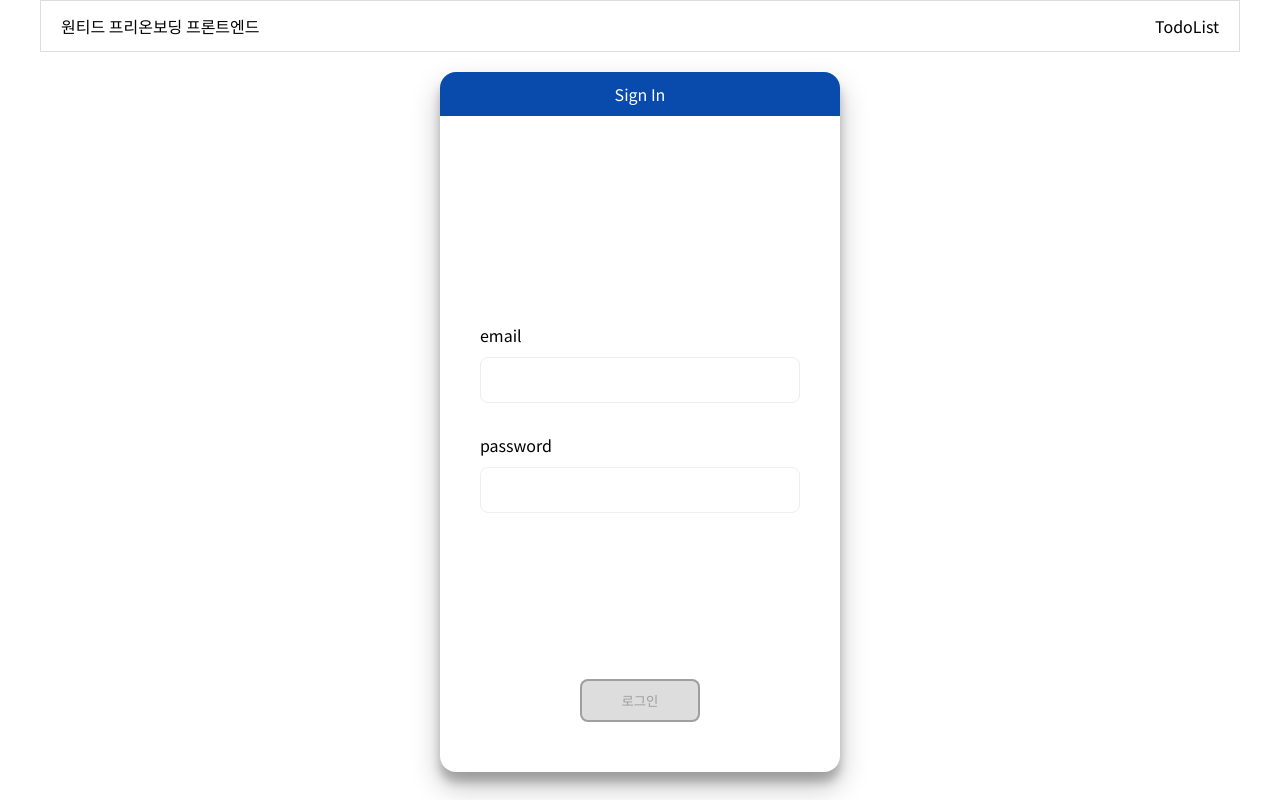
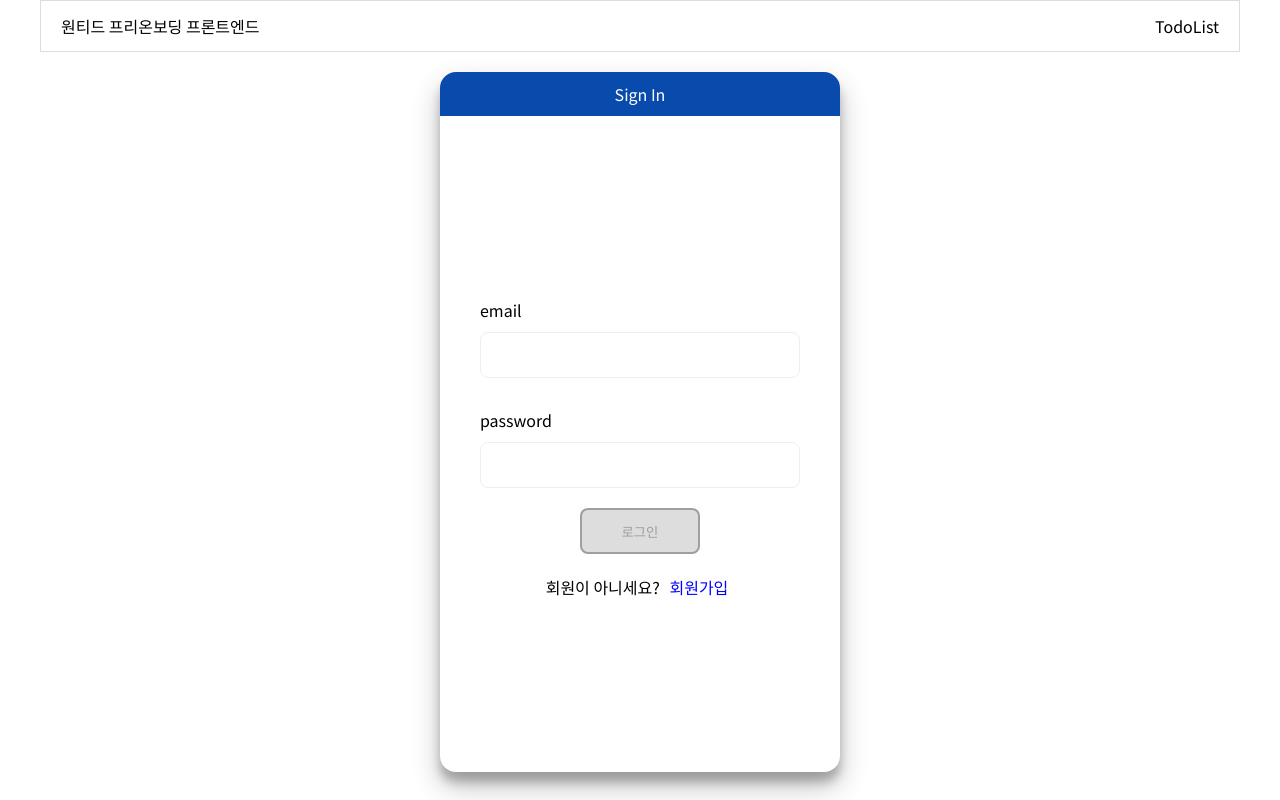
Before and after one commit to jyhan14/wanted-pre-onboarding-frontend, a React (Create React App) app: page /signin in a window 1280 px wide. Built offline with nearby package versions, Linux system fonts and the light colour scheme.

Commit message:
Nav to Signup from Signin

```diff
--- a/src/pages/Signin.jsx
+++ b/src/pages/Signin.jsx
@@ -69,6 +69,10 @@ const Signin = () => {
     }
   };
 
+  const navToSignup = () => {
+    navigate('/signup')
+  }
+
   return (
     <>
       <StContainer>
@@ -110,6 +114,7 @@ const Signin = () => {
           <Button data-testid='signin-button' disabled={isButtonDisabled}>
             로그인
           </Button>
+          <StBox>회원이 아니세요? <NavButton onClick={navToSignup}>회원가입</NavButton></StBox>
         </StForm>
       </StContainer>
     </>
@@ -163,10 +168,23 @@ const StForm = styled.form`
 
 const StInputs = styled.div`
   width: 100%;
-  height: 100%;
+
   display: flex;
   justify-content: center;
   align-items: flex-start;
 
   flex-direction: column;
 `;
+
+const StBox = styled.div`
+  margin-top: 20px;
+  font-size: 16px;
+`
+
+const NavButton = styled.button`
+  border : none;
+  background: none;
+  font-size: 16px;
+  color: blue;
+  cursor: pointer;
+`
--- a/src/pages/Signup.jsx
+++ b/src/pages/Signup.jsx
@@ -158,7 +158,7 @@ const StForm = styled.form`
 
 const StInputs = styled.div`
   width: 100%;
-  height: 100%;
+
   display: flex;
   justify-content: center;
   align-items: flex-start;
```
